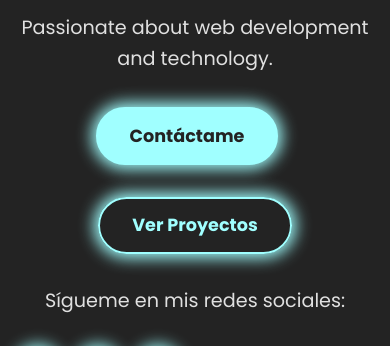
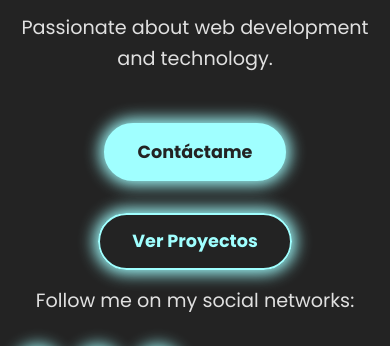
Before and after one commit to Abrahansito/mi_portafolio, a plain HTML site: page index.html in a window 390 px wide. Shown: the part 483-829 px from the top of the page. Drawn offline with Linux system fonts and the light colour scheme; some packages are replaced by stand-ins of ours; a script that the page names is missing.

Commit message:
Últimos retoques

```diff
--- a/index.html
+++ b/index.html
@@ -50,7 +50,7 @@
     <p>Passionate about web development and technology.</p>
     <a href="#contacto" class="btn-main">Contáctame</a>
     <a href="#proyectos" class="btn-secondary">Ver Proyectos</a>
-    <p class="social-text">Sígueme en mis redes sociales:</p>
+    <p class="social-text">Follow me on my social networks:</p>
     <div class="social-icons">
       <a href="https://www.tiktok.com/@abrahamjhc"><i class="fab fa-tiktok"></i></a>
       <a href="https://youtube.com/@abrahamhc9?si=cdDbJTCbxC989cDx"><i class="fab fa-youtube"></i></a>
--- a/styles.css
+++ b/styles.css
@@ -690,10 +690,6 @@ body {
   }
 }
 
-
-
-
-
 /* Sección Sobre Mí */
 .about {
   padding: 3rem 2rem;
@@ -1114,7 +1110,7 @@ body {
   }
   .navbar {
     position: absolute;
-    top: 70px;
+    top: 100px;
     right: 0;
     background: #242424;
     width: 200px;
@@ -1138,4 +1134,7 @@ body {
     flex-direction: column;
     padding: 2rem 1rem;
   }
+  .btn-main, .btn-secondary {
+    margin: 1rem;
+  }
 }
```
